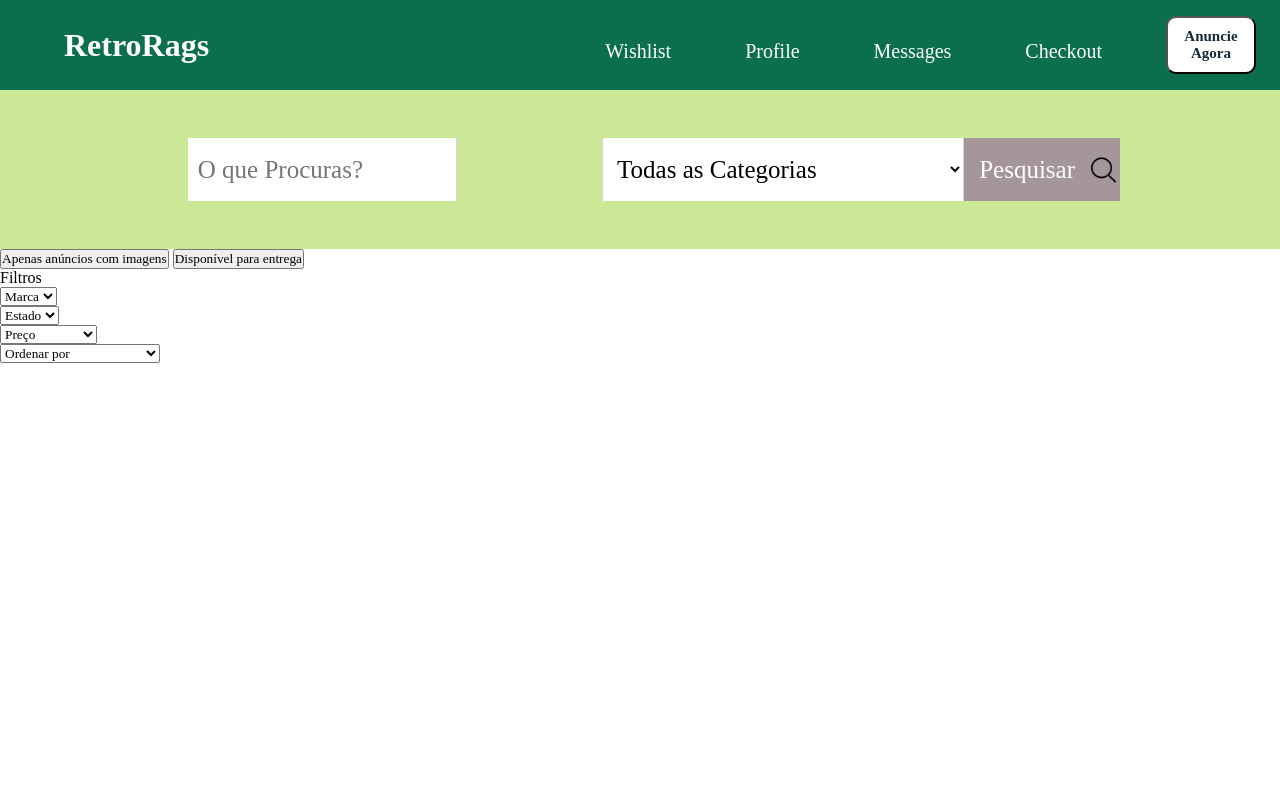
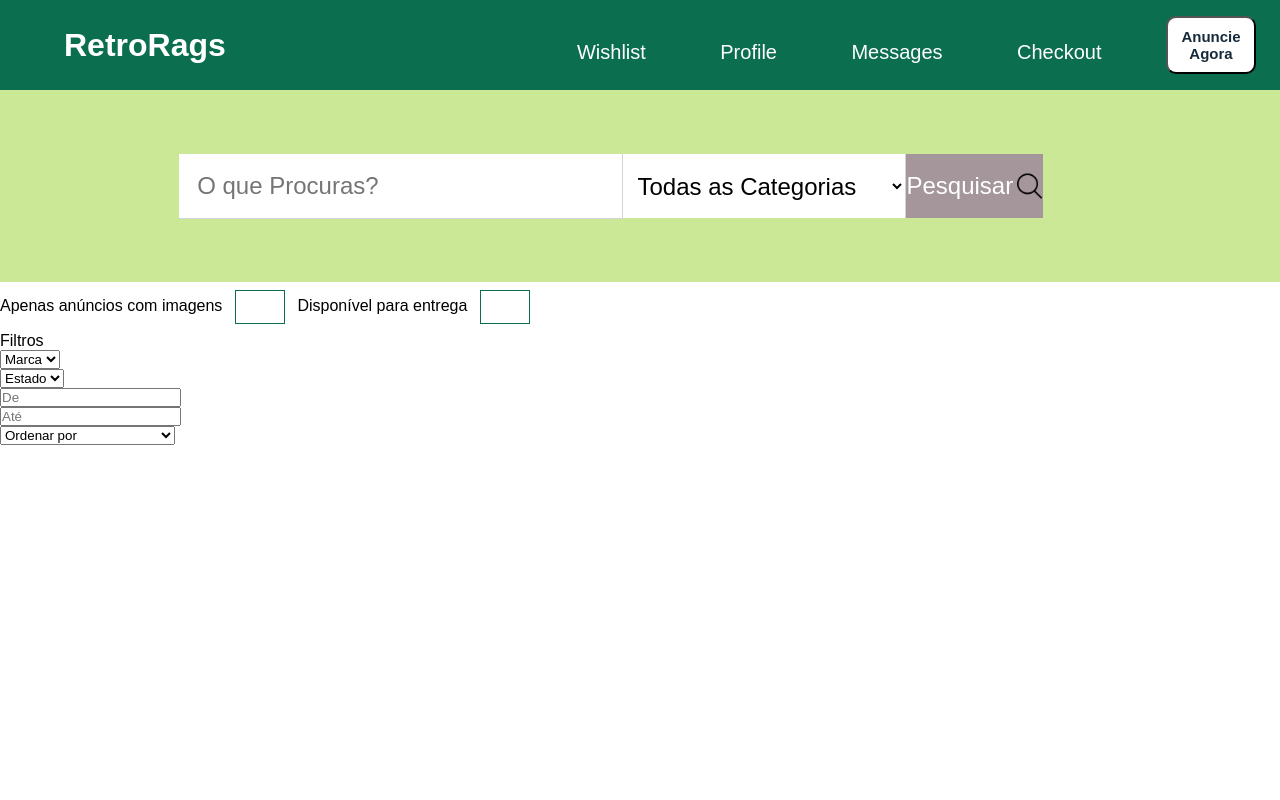
Before and after one commit to AngeloOliveira2004/LTW_Project, a PHP site: page /pages/search_page.php in a window 1280 px wide; the page is wider, and only the part inside the window is pictured. Run offline with PHP 8.4, Linux system fonts and the light colour scheme; data comes from the database, SQL or seed files in the repository.

Commit message:
Working on search_page

```diff
--- a/css/search_page.css
+++ b/css/search_page.css
@@ -1,12 +1,9 @@
-
 *{
+    margin: 0;
     padding: 0;
-    margin: 0;
-    font-family: "Crimson Pro", serif;
-}
-
-button:hover{
-    cursor: pointer;
+    font-family: 'Poppins', sans-serif;
+    box-sizing: border-box;
+    list-style: none;
 }
 
 .search_table{
@@ -16,31 +13,65 @@ button:hover{
     border-collapse: collapse;
     justify-content: center;
     border-spacing: 0;
-    padding: 3em 2em;
+    padding: 2em 2em;
+    position: relative;
 }
 
-.search_bar_div{
+
+.search-box{
+    margin-left: 10%;
+    flex-grow: 4;
+    width: 80%;
+    border-collapse: collapse;
+    font-size: 1em;
+    border: none;
+    border-right: 0.5px solid #D3D3DE;
+    flex-direction: column;
+    position: relative;
+}
+
+.row {
     display: flex;
-    width: 100%;
-    border-collapse: collapse;
-    justify-content: center;
-    border-spacing: 0;
-    flex-grow: 3;
-    width: 80%;
-    border-right: 0.5px solid #D3D3DE;
 }
 
 .row .search_bar {
-    margin-left: 10%;
-    flex-grow: 3;
-    width: 80%;
-    padding-top: 0.7em;
-    padding-bottom: 0.7em;
-    border-collapse: collapse;
-    font-size: 25px;
-    padding-left: 10px;
+    flex-grow: 1;
     border: none;
-    border-right: 0.5px solid #D3D3DE;
+    font-size: 1.5em;
+    padding: 0.75em;
+}
+
+.result-box {
+    border-top: 1px solid #D3D3DE;
+    position: absolute; /* Position absolutely */
+    top: 100%; /* Position under the search bar */
+    left: 0; /* Align with the left edge of the containing element */
+    width: 100%;
+}
+
+.result-box .result {
+    list-style: none;
+    padding: 0;
+}
+
+.result ul{
+    list-style: none;
+    padding: 0;
+}
+
+.result-box li {
+    padding: 10px;
+    background-color: #fff;
+    border-bottom: 1px solid #D3D3DE;
+}
+
+.result-box li:hover {
+    cursor: pointer;
+    background-color: #D3D3D3;
+}
+
+.row .search_bar:focus + .result-box {
+    display: block;
 }
 
 .category_dropdown {
@@ -50,7 +81,7 @@ button:hover{
     flex-grow: 0;
     width: 50%;
     border-collapse: collapse;
-    font-size: 25px;
+    font-size: 1.5em;;
     padding-left: 10px;
     font-weight: 0;
 }
@@ -65,7 +96,7 @@ button:hover{
     margin-left: 0;
     width: 20%;
     border-radius: 0;
-    font-size: 25px;
+    font-size: 1.5em;;
     position: relative;
 }
 
@@ -78,18 +109,24 @@ button:hover{
     left: 70%; /* Adjust the left position of the image */
     z-index: 1; /* Set the z-index to bring the image to the front */
      /* Adjust the right position of the image */
-    margin-left: 0.7em;
+    margin-left: 15px
 }
 
-.result_box ul {
-    border-top: 1px solid #ddd;
-    padding: 15px 10px;
+.filter_button {
+    flex: 1;
+    padding: 0.9em 1.5em;
+    margin: 0.7em;
+    border: 1px solid #0B6E4F;
+    font-size: 0.7em;
+    white-space: nowrap;
+    color: #fff;
+    cursor: pointer;
+    user-select: none;
+    background: transparent ;
+    transition: ease;
 }
 
-
-.result_box ul li {
-    list-style: none;
-    border-radius: 3px;
-    padding: 15px 10px;
-    cursor: pointer;
+.filter_button.active {
+    background-color: #0B6E4F;
+    color: #0B6E4F;
 }
--- a/pages/js/search_bar.js
+++ b/pages/js/search_bar.js
@@ -1,3 +1,4 @@
+let lastSuggestions = [];
 
 function getSuggestions(input , itemNamesJson){
     var itemNames = JSON.parse(itemNamesJson);
@@ -69,6 +70,8 @@ function getSuggestions(input , itemNamesJson){
 
 document.addEventListener('DOMContentLoaded', function() {
     const inputBox = document.querySelector('.search_bar');
+    const resultBox = document.querySelector('.result-box');
+    const filterButtons = document.querySelectorAll('.filter_button');
     console.log("Loaded");
     console.log(inputBox);
 
@@ -87,12 +90,33 @@ document.addEventListener('DOMContentLoaded', function() {
         }
         display_result(result_);
     });
+
+    inputBox.addEventListener('click', function(event) {
+        event.stopPropagation();
+        resultBox.style.display = 'block';
+    });
+
+    document.addEventListener('click', function(event) {
+        const clickedElement = event.target;
+
+        if (!inputBox.contains(clickedElement)) {
+            resultBox.style.display = 'none'; // Hide suggestion box
+        }
+    });
+
+    filterButtons.forEach(function(button) {
+        button.addEventListener('click', function() {
+            // Toggle 'active' class for the clicked button
+            button.classList.toggle('active');
+        });
+    });
+
 });
 
 
 function display_result(result){
 
-    const resultBox = document.querySelector('.result_box');
+    const resultBox = document.querySelector('.result-box');
 
     const content = result.map((item) =>{
         return "<li onclick = selectInput(this)>" + item + "</li>";
--- a/pages/search_page.php
+++ b/pages/search_page.php
@@ -32,19 +32,24 @@
             $itemNamesJson = json_encode($itemNames);
         ?>
 
-        <div class = "search_bar_div ">
+        <script>
+            var itemNames = <?php echo $itemNamesJson; ?>;
+        </script>
+
+        <span class="search_table">
+
+            <div class = "search-box">
                 <div class = "row">
-                <input type="text" placeholder="O que Procuras?" class="search_bar" value="<?php echo $searchValue; ?>">
+                    <input type="text" placeholder="O que Procuras?" class="search_bar"> </input>
                 </div>
 
-            <div class = "result_box">
+                <div class = "result-box">
+                    <ul class="result">
 
+                    </ul>
                 </div>
             </div>
 
-        <script>
-            var itemNames = <?php echo $itemNamesJson; ?>;
-        </script>
 
                 <?php
                 require_once '../db_handler/DB.php';
@@ -64,53 +69,71 @@
 
                 arsort($categoryCounts);
 
-                $topCategories = array_slice($categoryCounts, 0, 7);
+                $topCategories = array_slice($categoryCounts, 0, 8);
 
                 if($categoryValue === 'All' || $categoryValue === '' || $categoryValue === null){
                     echo '<select class="category_dropdown">';
                     echo '<option value="">Todas as Categorias</option>';
                 } else {
                     echo '<select class="category_dropdown">';
+                    echo '<option value="">Todas as Categorias</option>';
                     echo '<option value="" selected>' .$categoryValue. '</option>';
                 }
 
                 foreach ($topCategories as $category => $count) {
+                    if($categoryValue === $category){
+                        continue;
+                    }
                     echo "<option value='$category'>$category</option>";
                 }
+
                 echo '</select>';
             ?>
+
                 <button class="search_button">
                     Pesquisar
-            <img src="assets/search-interface-symbol.png" alt="search-icon" class="search_icon">
+                    <img src="assets/search-interface-symbol.png" alt="search-icon" class = "search_icon">
+                </button>
+            </span>
+    </span>
+
+    <span class = "filter_text">
+        Apenas anúncios com imagens
+        <button class="filter_button" id="image_filter">
+            AA
+        </button>
+    </span>
+    <span class = "filter_text">
+        Disponível para entrega
+        <button class="filter_button" id="delivery_filter">
+            AA
         </button>
     </span>
 
-    <button class="filter_button" id="image_filter">Apenas anúncios com imagens</button>
-    <button class="filter_button" id="delivery_filter">Disponível para entrega</button>
+
+
     <div class="filter_section">
         <span class="filter_keyword">Filtros</span>
         <div class="filter_dropdown">
             <select name="marca" id="marca_filter">
-                <!-- Options for Marca filter -->
                 <option value="">Marca</option>
-                <!-- Add more options dynamically or manually -->
             </select>
         </div>
         <div class="filter_dropdown">
             <select name="estado" id="estado_filter">
-                <!-- Options for Estado filter -->
                 <option value="">Estado</option>
-                <!-- Add more options dynamically or manually -->
             </select>
         </div>
 
         <div class="filter_dropdown">
-            <select name="preco_filter" id="preco_filter">
-                <option value="">Preço</option>
-                <option value="de">De</option>
-                <option value="ate">Até</option>
-                <option value="custom">Personalizado</option>
-            </select>
+            <ul name="preco_filter" id="preco_filter">
+                <li>
+                    <input type="text" placeholder="De">
+                </li>
+                <li>
+                    <input type="text" placeholder="Até">
+                </li>
+            </ul>
         </div>
         <div class="filter_dropdown" id="preco_range" style="display: none;">
             <input type="number" name="preco_min" id="preco_min" placeholder="Preço mínimo">
```
Lines whose indentation alone changed are shown as unchanged.
